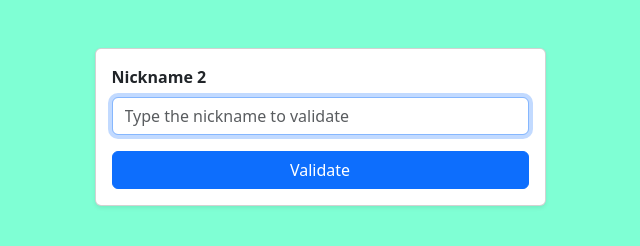
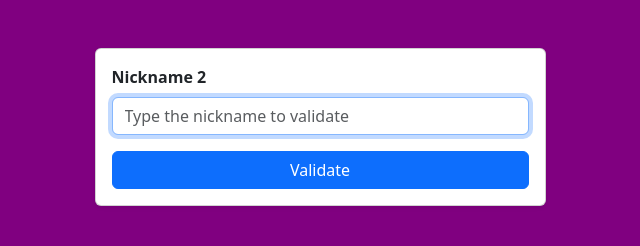
Before and after one commit to thiagodnf/ci-cd, a website with bundled scripts: page index.html in a window 1280 px wide. Shown: the whole page, without its empty margins (320-960 px from the left). Built offline with nearby package versions, Linux system fonts and the light colour scheme.

Commit message:
background now is fixed #123

```diff
--- a/css/style.css
+++ b/css/style.css
@@ -3,5 +3,5 @@ label{
 }
 
 body{
-    background-color: aquamarine !important;
+    background-color: purple !important;
 }
```
